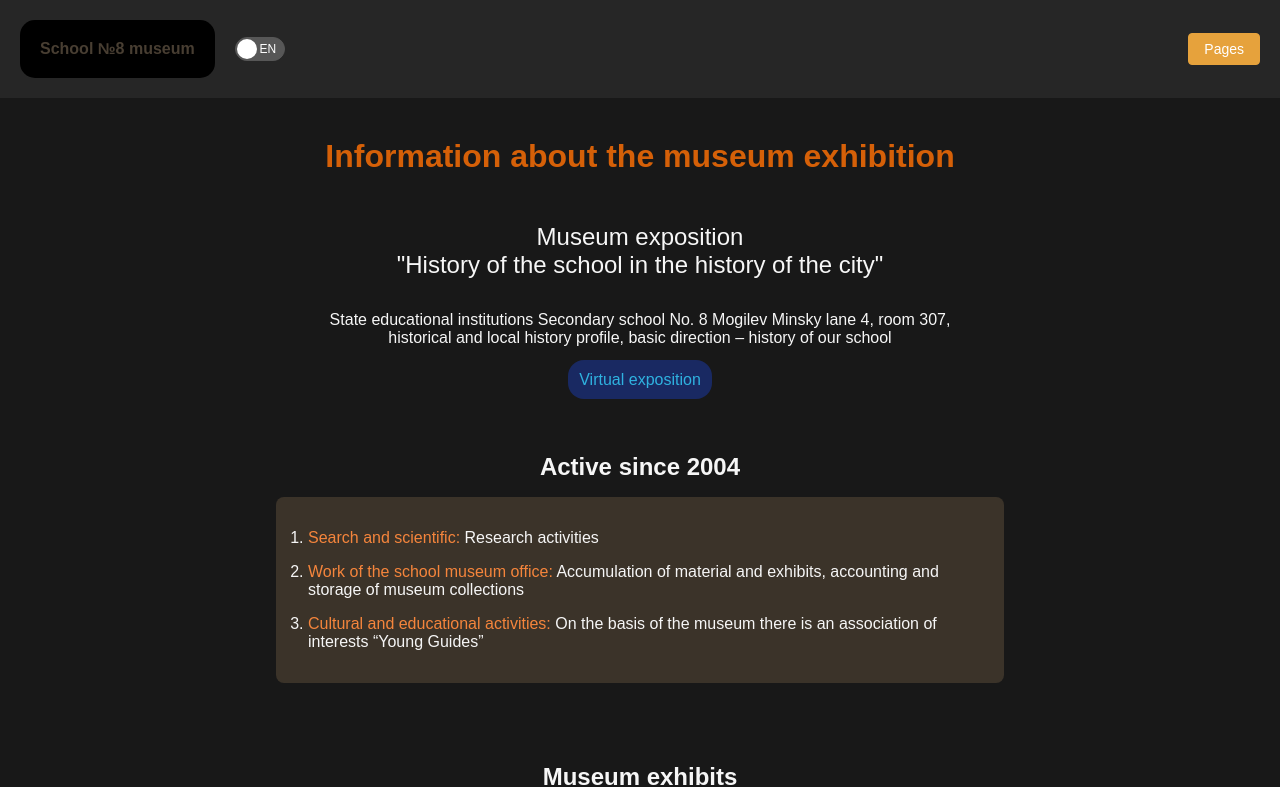
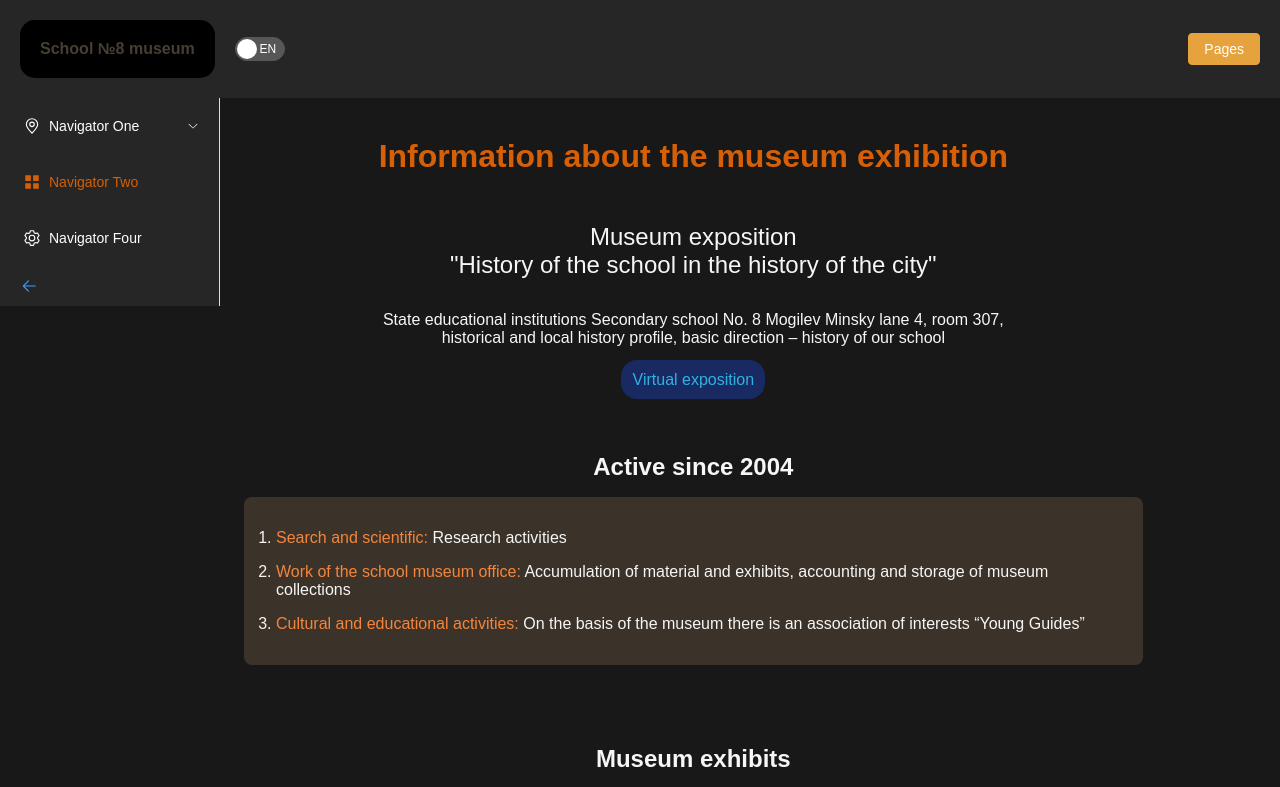
Before and after one commit to sunflower560/school-museum, a Vue app: page / in a window 1280 px wide. Shown: the top 787 px of the page. Built offline with nearby package versions, Linux system fonts and the light colour scheme.

Commit message:
add menu

```diff
--- a/components.d.ts
+++ b/components.d.ts
@@ -9,12 +9,17 @@ declare module 'vue' {
   export interface GlobalComponents {
     ElAffix: typeof import('element-plus/es')['ElAffix']
     ElButton: typeof import('element-plus/es')['ElButton']
+    ElCol: typeof import('element-plus/es')['ElCol']
     ElConfigProvider: typeof import('element-plus/es')['ElConfigProvider']
     ElDrawer: typeof import('element-plus/es')['ElDrawer']
     ElIcon: typeof import('element-plus/es')['ElIcon']
     ElMenu: typeof import('element-plus/es')['ElMenu']
     ElMenuItem: typeof import('element-plus/es')['ElMenuItem']
     ElMenuItemGroup: typeof import('element-plus/es')['ElMenuItemGroup']
+    ElRadio: typeof import('element-plus/es')['ElRadio']
+    ElRadioButton: typeof import('element-plus/es')['ElRadioButton']
+    ElRadioGroup: typeof import('element-plus/es')['ElRadioGroup']
+    ElRow: typeof import('element-plus/es')['ElRow']
     ElSubMenu: typeof import('element-plus/es')['ElSubMenu']
     ElSwitch: typeof import('element-plus/es')['ElSwitch']
     ElTable: typeof import('element-plus/es')['ElTable']
@@ -23,6 +28,7 @@ declare module 'vue' {
     ElTabs: typeof import('element-plus/es')['ElTabs']
     HelloWord: typeof import('./src/components/HelloWord.vue')['default']
     Logos: typeof import('./src/components/Logos.vue')['default']
+    Menu: typeof import('./src/components/Menu.vue')['default']
     Navbar: typeof import('./src/components/Navbar.vue')['default']
     RouterLink: typeof import('vue-router')['RouterLink']
     RouterView: typeof import('vue-router')['RouterView']
--- a/src/App.vue
+++ b/src/App.vue
@@ -1,24 +1,35 @@
 <template>
   <div id="app">
     <component :is="Navbar" class="nav"/>
-    <router-view class="view"/>
+
+    <el-row>
+      <el-col :lg="2">
+        <el-affix :offset="98">
+          <Menu />
+        </el-affix>
+      </el-col>
+      <el-col :lg="22">
+        <router-view class="view"/>
+      </el-col>
+    </el-row>
   </div>
 </template>
 
 <script setup lang="ts">
 import {RouterLink, RouterView, useRoute} from 'vue-router'
 import Navbar from "@/components/Navbar.vue";
-import MainLayout from "@/layouts/MainLayout.vue";
-import EmptyLayout from "@/layouts/EmptyLayout.vue";
-import {computed} from "vue";
+import {computed, ref} from "vue";
+import Menu from '@/components/Menu.vue'
+
 
 const route = useRoute()
 
-const layoutComponent: any = computed(() => {
-  if(route?.meta?.layout === 'main-layout') {
-    return MainLayout
-  } return EmptyLayout
-})
+// const layoutComponent: any = computed(() => {
+//   if (route?.meta?.layout === 'main-layout') {
+//     return MainLayout
+//   }
+//   return EmptyLayout
+// })
 </script>
 
 <style scoped lang="scss">
--- /dev/null
+++ b/src/components/Menu.vue
@@ -0,0 +1,70 @@
+<template>
+  <el-menu
+      default-active="2"
+      class="el-menu-vertical-demo"
+      text-color="#fff"
+      active-text-color="#d56008"
+      background-color="#262626"
+      :collapse="collapse"
+  >
+    <el-sub-menu index="1">
+      <template #title>
+        <el-icon>
+          <location/>
+        </el-icon>
+        <span>Navigator One</span>
+      </template>
+      <el-menu-item-group>
+        <el-menu-item index="1-1">item one</el-menu-item>
+        <el-menu-item index="1-2">item two</el-menu-item>
+      </el-menu-item-group>
+    </el-sub-menu>
+    <el-menu-item index="2">
+      <el-icon>
+        <icon-menu/>
+      </el-icon>
+      <template #title>Navigator Two</template>
+    </el-menu-item>
+    <el-menu-item index="4">
+      <el-icon>
+        <setting/>
+      </el-icon>
+      <template #title>Navigator Four</template>
+    </el-menu-item>
+
+    <el-button @click="isCollapse" type="text" size="large">
+      <el-icon size="large">
+        <el-icon>
+          <Back/>
+        </el-icon>
+      </el-icon>
+    </el-button>
+  </el-menu>
+</template>
+
+<script setup lang="ts">
+import {ArrowLeft, ArrowRight, Location, Setting, Back, Menu as IconMenu,} from "@element-plus/icons-vue";
+import {computed, Ref, ref} from "vue";
+
+const collapse: Ref<boolean> = ref(false)
+const isCollapse = () => collapse.value = !collapse.value
+</script>
+
+<style scoped lang="scss">
+@import '/src/styles/variables.scss';
+
+.el-menu-vertical-demo:not(.el-menu--collapse) {
+  width: $height-large;
+  min-height: 800px;
+  @media(max-width: $large-screen-up) {
+    display: none;
+  }
+}
+
+.el-menu-vertical-demo:not(.el-menu--expand) {
+  min-height: 100%;
+  @media(max-width: $large-screen-up) {
+    display: none;
+  }
+}
+</style>
--- a/src/components/Navbar.vue
+++ b/src/components/Navbar.vue
@@ -36,7 +36,6 @@ import {useLocalStorage} from "@vueuse/core";
 import {RouterLink} from 'vue-router'
 import {useI18n} from "vue-i18n";
 import {TLocales, TrSchema} from "@/locales";
-import MainPage from "@/pages/common/MainPage.vue";
 
 const drawer = ref(false)
 
@@ -87,4 +86,8 @@ useLocalStorage('ss-ui-local', locale)
     }
   }
 }
+.el-menu-vertical-demo:not(.el-menu--collapse) {
+  width: 200px;
+  min-height: 400px;
+}
 </style>
--- a/src/pages/common/MainPage.vue
+++ b/src/pages/common/MainPage.vue
@@ -60,6 +60,7 @@
 
 <script setup lang="ts">
 import {computed, reactive, Ref, ref, watchEffect} from 'vue'
+import {Document, Location, Setting, Menu as IconMenu,} from "@element-plus/icons-vue";
 
 const activeName = ref('first')
 
--- a/src/styles/common.scss
+++ b/src/styles/common.scss
@@ -4,8 +4,8 @@
   font-weight: normal;
   .view {
     margin-top: $size_big;
-    margin-left: 20%;
-    margin-right: 20%;
+    margin-left: 10%;
+    margin-right: 10%;
     @media(max-width: $medium-screen-up) {
       margin-left: 0;
       margin-right: 0;
--- a/src/styles/variables.scss
+++ b/src/styles/variables.scss
@@ -67,6 +67,7 @@ $font_w_regular: 400;
 $font_w_medium: 600;
 $font_w_bold: 700;
 
+$height-large: $height-big * 2.2;
 $shift: $size / 2;
 $shift_tiny: $size;
 $shift_small: $size * 1.2;
```
